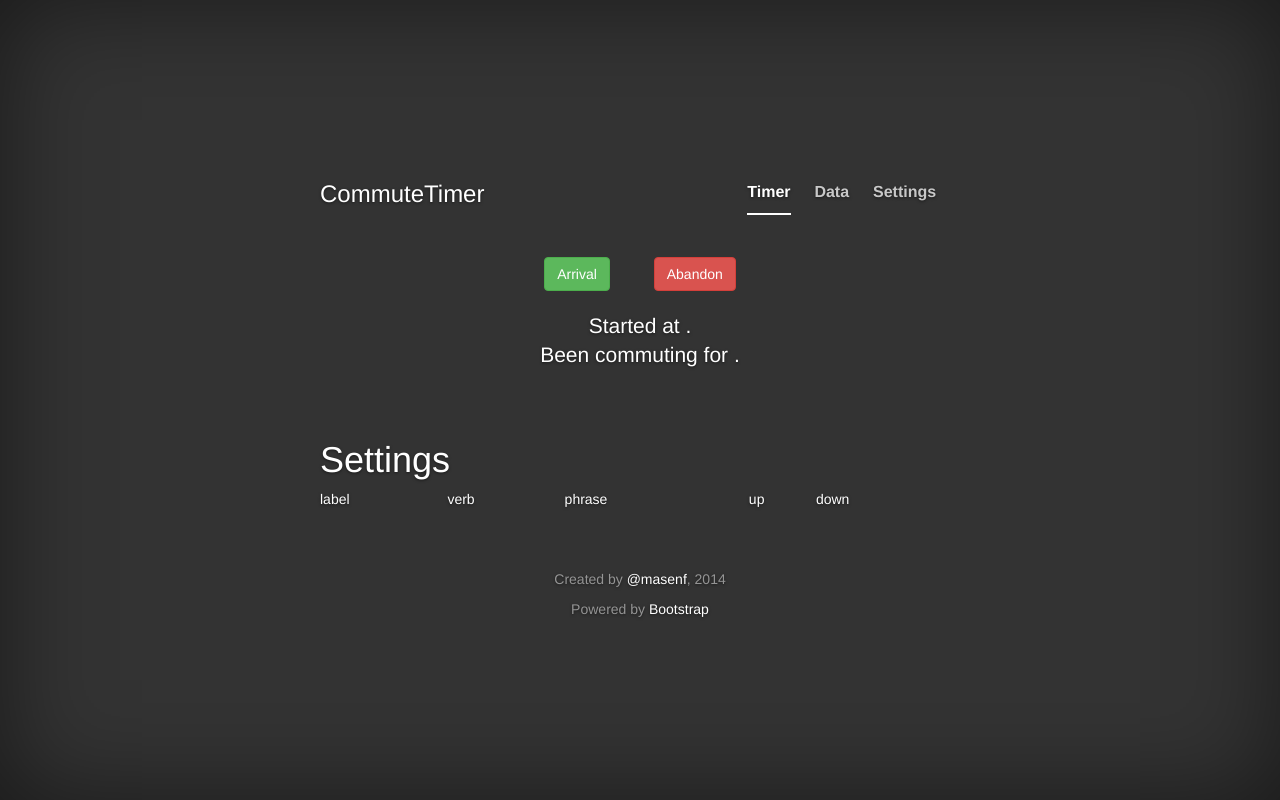
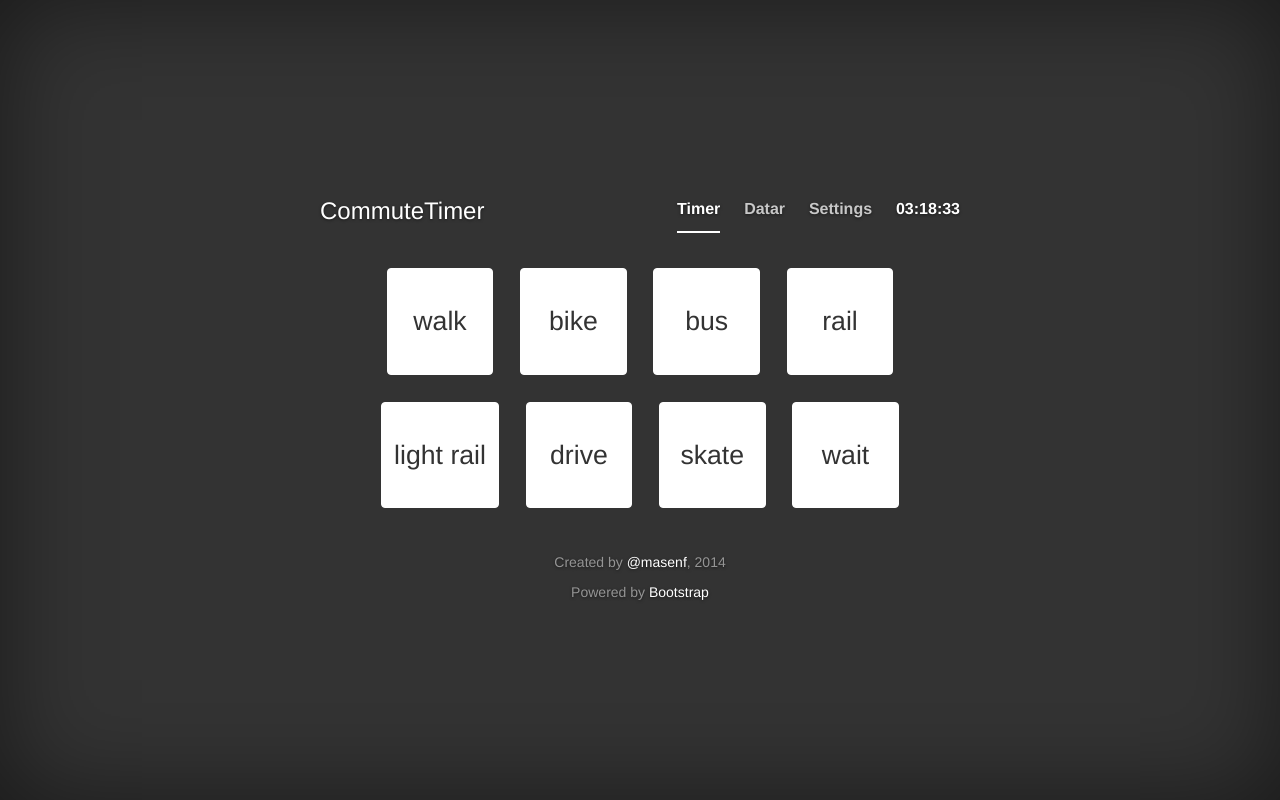
Before and after one commit to masenf/commute-timer, a plain HTML site: page index.html in a window 1280 px wide. Drawn offline with Linux system fonts and the light colour scheme.

Commit message:
fix broken navigation
add comments to some parts of the main controller

```diff
--- a/index.html
+++ b/index.html
@@ -23,17 +23,17 @@
 							<span id="loc_app_name">CommuteTimer</span>
 						</h3>
 						<ul class="nav masthead-nav">
-							<li class="active">
+							<li id="timer-link">
 								<a href="#timer">
 									<span id="loc_timer_tab">Timer</span>
 								</a>
 							</li>
-							<li>
+							<li id="data-link">
 								<a href="#data">
 									<span id="loc_data_tab">Data</span>
 								</a>
 							</li>
-							<li>
+							<li id="settings-link">
 								<a href="#settings">
 									<span id="loc_settings_tab">Settings</span>
 								</a>
--- a/js/commutetimer.js
+++ b/js/commutetimer.js
@@ -56,6 +56,7 @@ function supportLocalStorage() {
   }
 }
 function now () {
+  /* return the unix timestamp (in millis) corresponding to right now (browser time) */
   var d = new Date();
   return d.getTime();
 }
@@ -67,12 +68,14 @@ function zero_pad_digit(val) {
   }
 }
 function format_time(date_obj) {
+  /* format a human readable time (H:M:S) given a js date object */
   return zero_pad_digit(date_obj.getHours()) + ":" +
          zero_pad_digit(date_obj.getMinutes()) + ":" +
          zero_pad_digit(date_obj.getSeconds());
 }
 
 function format_difference(msec_ts1, msec_ts2) {
+  /* format a human readable time interval (H:M:S) from 2 millisecond timestamps */
   var sec = Math.floor((msec_ts2 - msec_ts1) / 1000);
   var hours = Math.floor(sec / 3600);
   sec = sec % 3600;
@@ -92,16 +95,20 @@ function format_difference(msec_ts1, msec_ts2) {
   return output;
 }
 function update_current_time () {
+  /* 'recursively' called function to update the current-time span each second to
+   * simulate a ticking clock */
   var p_current_time = document.getElementById('current-time');
   p_current_time.innerHTML = format_time(new Date());
   window.setTimeout(update_current_time, 1000);
 }
 function CommuteTimer(settings)
 {
+  /* CommuteTimer constructor, given a settings object, return the main controller for the
+   * timer portion of the app */
   var commutetimer = {
     support_data_version: 0,
     data: {},
-    timer_handle: -1,
+    timer_handle: -1,       // for canceling the loop
     div_main_status: document.getElementById('main-status'),
     div_main_subtext: document.getElementById('main-subtext'),
     div_commute_status: document.getElementById('commute-status'),
@@ -115,7 +122,12 @@ function CommuteTimer(settings)
 
     timer: function () {},
 
-    update_start_time: function () {
+    /* The following update_* functions take information from this.data
+     * and update the associated DOM element
+     * These functions are usually called on timer update, but
+     * can be triggered by user events */
+
+    update_start_time: function () {            // called once per commute to update the start time
       if (this.data.commute_started) {
         var start_time = this.data.legs[0].start;
         var date_obj = new Date(start_time);
@@ -123,14 +135,14 @@ function CommuteTimer(settings)
       }
     },
 
-    update_elapsed_time: function () {
+    update_elapsed_time: function () {          // called each second or so to simulate ticking
       if (this.data.commute_started) {
         var start_time = this.data.legs[0].start;
         this.span_elapsed_time.innerHTML = format_difference(start_time, now());
       }
     },
 
-    update_leg_mode: function () {
+    update_leg_mode: function () {              // called when the mode of transportation is changed
       if (this.data.commute_started) {
         var mode = this.data.legs[this.data.legs.length-1].mode;
         var modeline = this.settings.mode_map[mode];
@@ -142,7 +154,7 @@ function CommuteTimer(settings)
       }
     },
 
-    update_leg_elapsed_time: function () {
+    update_leg_elapsed_time: function () {      // called each second or so to simulate ticking
       if (this.data.commute_started) {
         var leg_start_time = this.data.legs[this.data.legs.length-1].start;
         var mode = this.data.legs[this.data.legs.length-1].mode;
@@ -158,14 +170,24 @@ function CommuteTimer(settings)
       }
     },
 
-    set_status: function (status) {
+    show_status: function() {
+      this.div_commute_status.hidden = false;
+      this.div_commute_tools.hidden = false;
+    },
+
+    hide_status: function () {
+      this.div_commute_status.hidden = true;
+      this.div_commute_tools.hidden = true;
+    },
+
+    set_status: function (status) {             // update the main bold message
       if (status) {
         this.data.status_message = status;
       }
       this.div_main_status.innerHTML = this.data.status_message;
     },
 
-    set_subtext: function (subtext) {
+    set_subtext: function (subtext) {           // update the smaller info message
       if (subtext) {
         this.data.subtext = subtext;
       }
@@ -178,20 +200,33 @@ function CommuteTimer(settings)
       this.show_status();
     },
     arrive_commute: function () {
+      /* called to graciously end the commute, save data and update text
+       * to indicate arrival.
+       * also updates the button labels to reflect the options to the user
+       * after 'arriving' */
       this.transit_mode_click_handler("arrive");
       this.data.commute_started = false;
+      this.freeze_state();      // make sure we don't keep the commute going
       window.clearTimeout(this.timer_handle);
       this.set_status(Localism("arrival_text"));
       this.set_subtext(Localism("arrival_subtext"));
+      //
+      // after arriving, the arrive button becomes a reset
       this.btn_arrive.value = Localism("btn_reset");
       var parent = this;
       this.btn_arrive.onclick = function () {
-        parent.abandon_commute();
+        parent.abandon_commute();       // the data is already saved, so abandon == reset
       };
       this.btn_abandon.disabled = true;
     },
 
     transit_mode_click_handler: function (mode) {
+      /* onclick handler for all transit mode buttons.
+       *  - start the commute if not started
+       *  - save time of click
+       *  - update table of previous legs
+       *  - persist state
+       *  - (re)start timer */
       console.log("click handler for " + mode);
       window.clearTimeout(this.timer_handle);
 
@@ -211,16 +246,8 @@ function CommuteTimer(settings)
       this.freeze_state();
     },
 
-    show_status: function() {
-      this.div_commute_status.hidden = false;
-      this.div_commute_tools.hidden = false;
-    },
-
-    hide_status: function () {
-      this.div_commute_status.hidden = true;
-      this.div_commute_tools.hidden = true;
-    },
     reset_state: function () {
+      /* initialize app to default state / clear data */
       this.data = {
         data_version: 0,
         commute_started: false,
@@ -242,6 +269,9 @@ function CommuteTimer(settings)
       this.table_commute_legs.innerHTML = "";
       this.hide_status();
     },
+
+    /* the following three functions build the leg table, which shows
+     * all prior modes of transportation used in this commute */
     append_prev_leg: function ()
     {
       var prev_leg = this.data.legs[this.data.legs.length-2]
@@ -313,6 +343,8 @@ function CommuteTimer(settings)
     }
   };
   commutetimer.timer = function () {
+    /* function is defined outside of the instance to avoid circular dep.
+     * problems */
     commutetimer.update_elapsed_time();
     commutetimer.update_leg_mode();
     commutetimer.update_leg_elapsed_time();
@@ -338,7 +370,6 @@ function CommuteTimer(settings)
 }
 function SettingsHandler() {
   var settingshandler = {
-    /* default transportation modes */
     settings_version: 0,
     modes: Localism("default_modes"),
     mode_map: {},
@@ -434,28 +465,67 @@ function SettingsHandler() {
   return settingshandler;
 }
 function Navigator() {
-  var navigator = {
-    pages = {
-      timer_page: document.getElementById('timer-page'),
-      settings_page: document.getElementById('settings-page')
+  var nav = {
+    pages : {
+      timer: document.getElementById('timer-page'),
+      data: document.getElementById('data-page'),
+      settings: document.getElementById('settings-page')
     },
-    current_tab: "timer",
+    links : {
+      timer: document.getElementById('timer-link'),
+      data: document.getElementById('data-link'),
+      settings: document.getElementById('settings-link')
+    },
+    current_tab: undefined,
     change_tab: function (to) {
       if (to == this.current_tab) {
         return;
       }
-      var page_elem = this.pages[to + "_page"];
-      if (page_elem) {
-        for (var page in this.)
+      var prev_page = document.getElementById(this.current_tab + "-page");
+      var prev_link = document.getElementById(this.current_tab + "-link");
+      var next_page = document.getElementById(to + "-page");
+      var next_link = document.getElementById(to + "-link");
+      if (prev_page) {
+          prev_page.hidden = true;
       }
+      if (prev_link) {
+          prev_link.classList.remove("active");
+      }
+      if (next_page) {
+          next_page.hidden = false;
+      }
+      if (next_link) {
+          next_link.classList.add("active");
+      }
+      this.current_tab = to;
+      window.location.hash = "#" + to;
     }
   };
-  return navigator;
+
+  // hide all pages at the start
+  for (var page in nav.pages) {
+      nav.pages[page].hidden = true;
+  }
+
+  // set hash change listener for navigation links
+  window.onhashchange = function () {
+    var target = window.location.hash.substr(1);
+    nav.change_tab(target);
+  };
+
+  return nav;
 }
 window.onload = function () {
   var settings_controller = SettingsHandler();
   var timer_tab_controller = CommuteTimer(settings_controller);
-  settings_page.hidden = true;
+  nav = Navigator()
+  // resume to the proper location
+  if (window.location.hash) {
+      nav.change_tab(window.location.hash.substr(1));
+  } else {
+      // default to timer tab
+      nav.change_tab("timer");
+  }
   update_current_time();
   static_localize();
 }
```
